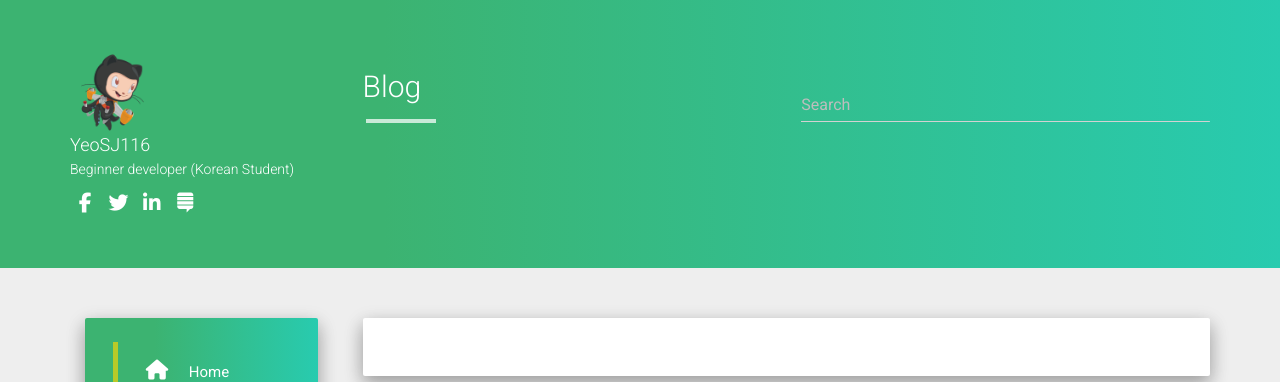
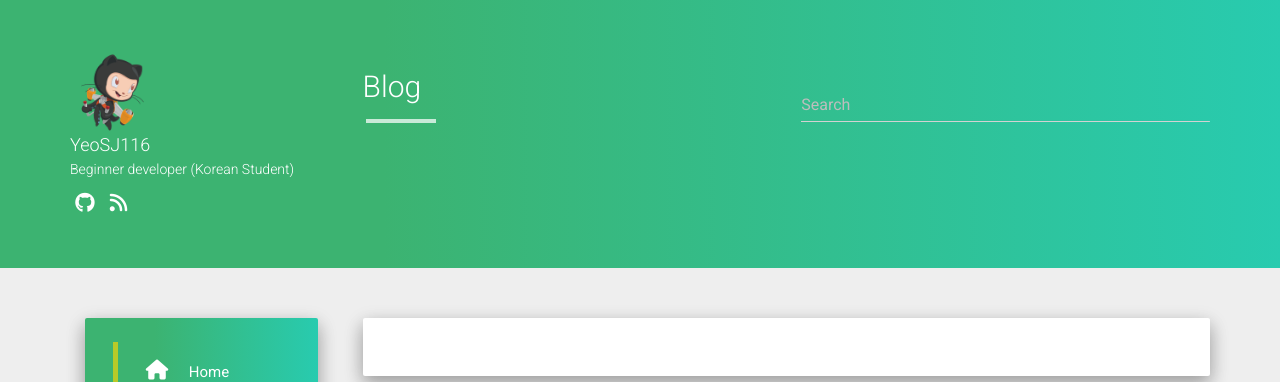
Before and after one commit to YeoSJ116/YeoSJ116.github.io, a Jekyll site: the page built from index.html, in a window 1280 px wide. Shown: the top 382 px of the page. Built offline with Jekyll 4.4.1, drawn with Linux system fonts in a browser that asks for light colours; nearby versions of some CDN libraries; the list of posts is cut into pages by our own code.

Commit message:
Update social.json

```diff
--- a/_data/social.json
+++ b/_data/social.json
@@ -1,18 +1,10 @@
 [
   {
-    "icon": "fa-facebook",
-    "link": ""
+    "icon": "fa-github",
+    "link": "https://github.com/YeoSJ116/YeoSJ116.github.io"
   },
   {
-    "icon": "fa-twitter",
-    "link": ""
-  },
-  {
-    "icon": "fa-linkedin",
-    "link": ""
-  },
-  {
-    "icon": "fa-stack-exchange",
-    "link": ""
+    "icon": "fa-feed",
+    "link": "https://yeosj116.github.io/YeoSJ116.github.io/feed.xml"
   }
 ]
```
